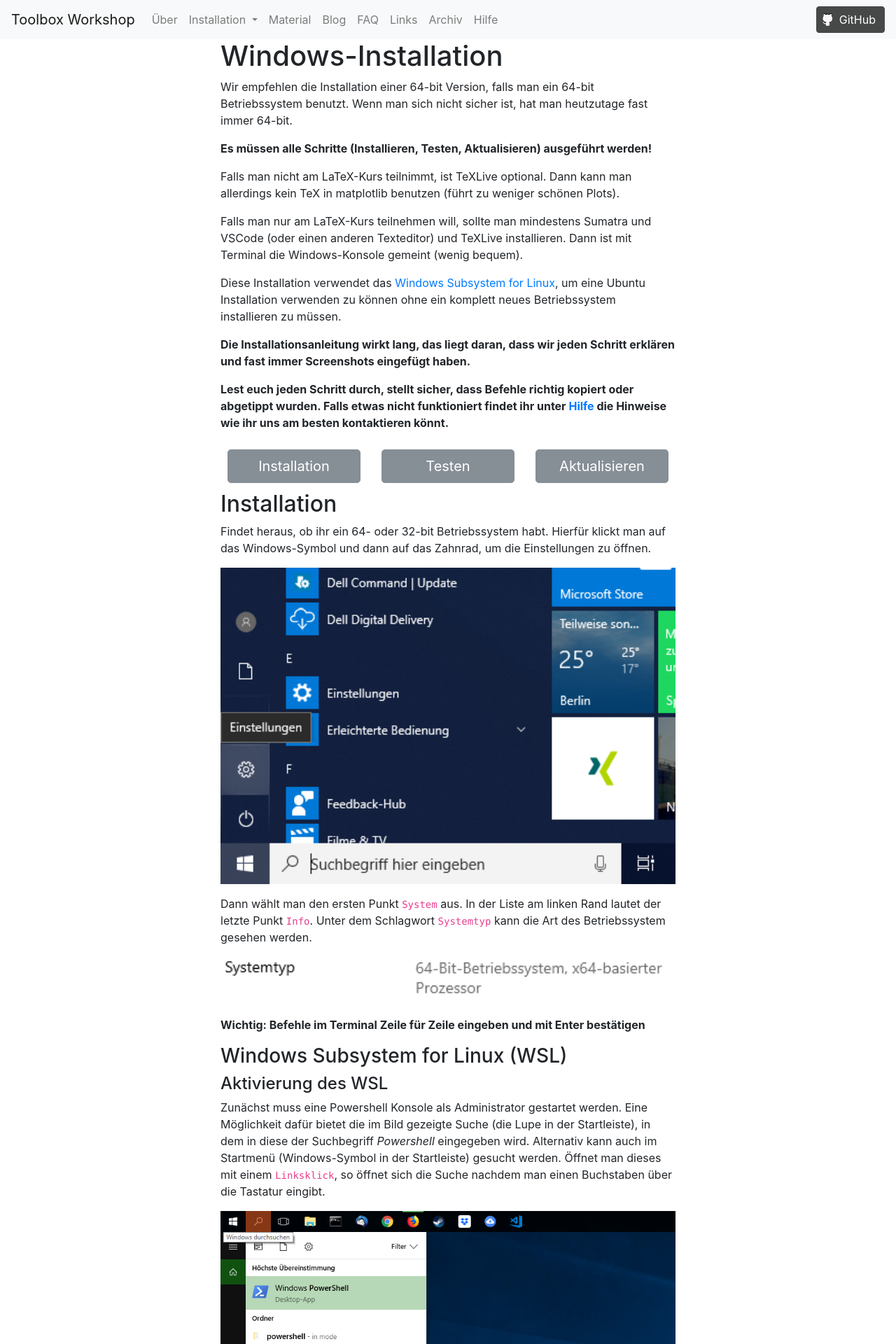
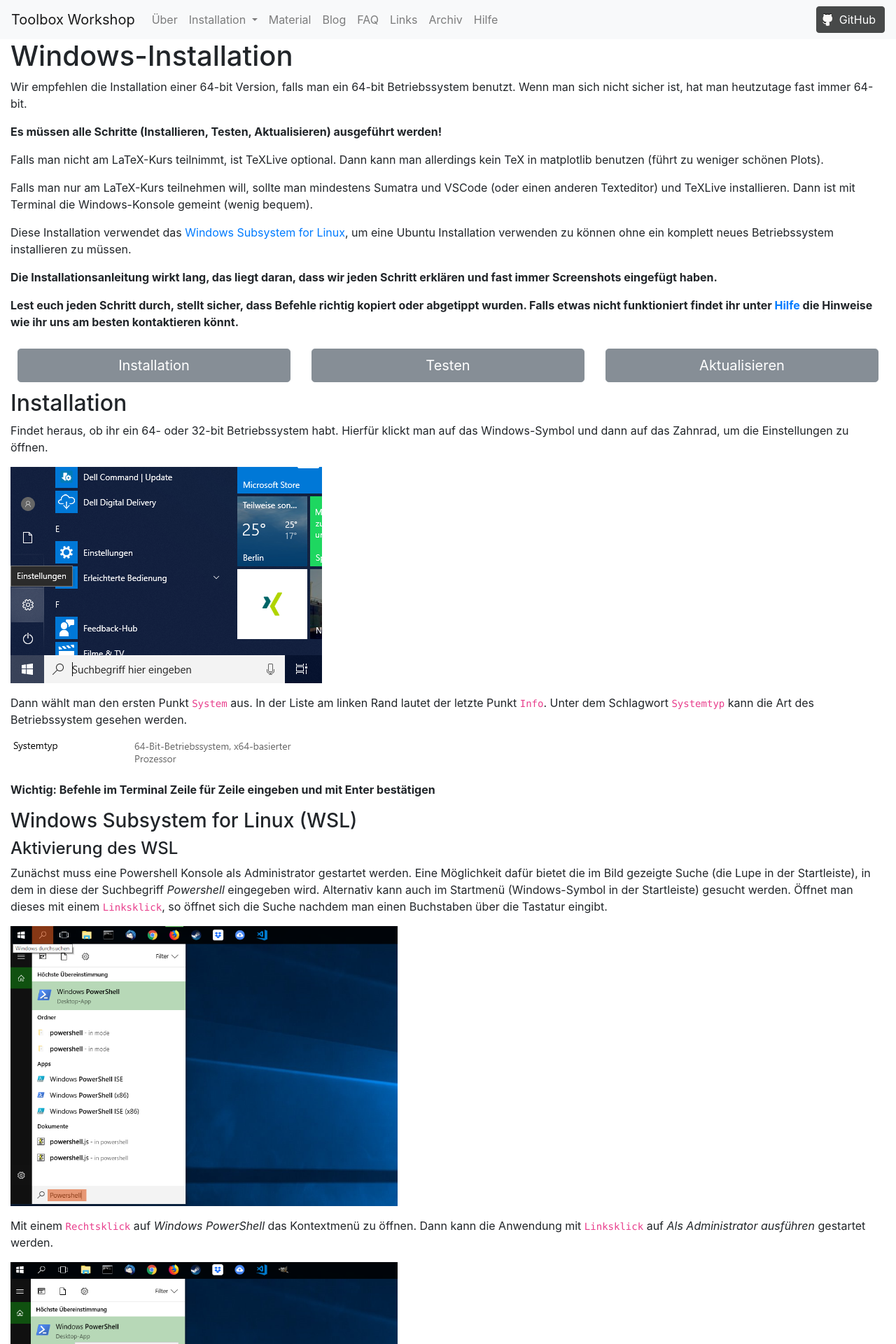
Before and after one commit to pep-dortmund/homepage-toolbox, a Jekyll site: the page built from install/windows.md, in a window 1280 px wide. Shown: the top 1920 px of the page at 70% size. Built offline with Jekyll 4.4.1, drawn with Linux system fonts in a browser that asks for light colours.

Commit message:
Restrict screenshot height, increase max-width of container

````diff
--- a/Gemfile
+++ b/Gemfile
@@ -27,3 +27,5 @@
 
 
 gem "html-proofer", "~> 3.19"
+
+gem "webrick", "~> 1.7"
--- a/css/custom.css
+++ b/css/custom.css
@@ -1,6 +1,6 @@
 .container {
   width: auto;
-  max-width: 680px;
+  max-width: 80rem;
   padding: 0 15px;
 }
 
@@ -44,3 +44,8 @@
   border-color: #ddd;
   padding: 5px;
 }
+
+.screenshot {
+ 	max-width: 100%;
+	max-height: 400px;
+}
--- a/install/windows.md
+++ b/install/windows.md
@@ -50,12 +50,12 @@
 Findet heraus, ob ihr ein 64- oder 32-bit Betriebssystem habt.
 Hierfür klickt man auf das Windows-Symbol und dann auf das Zahnrad, um die Einstellungen zu öffnen.
 
-<img alt="" src="/img/windows-installation/windows-0.PNG" style="width: 100%;" />
+<img alt="" src="/img/windows-installation/windows-0.PNG" class="screenshot"/>
 
 Dann wählt man den ersten Punkt `System` aus. In der Liste am linken Rand lautet der letzte Punkt `Info`.
 Unter dem Schlagwort `Systemtyp` kann die Art des Betriebssystem gesehen werden.
 
-<img alt="" src="/img/windows-installation/windows-1.PNG" style="width: 100%;" />
+<img alt="" src="/img/windows-installation/windows-1.PNG" class="screenshot" />
 
 **Wichtig: Befehle im Terminal Zeile für Zeile eingeben und mit Enter bestätigen**
 
@@ -68,38 +68,38 @@
 gesucht werden. Öffnet man dieses mit einem `Linksklick`, so öffnet sich die Suche nachdem man einen
 Buchstaben über die Tastatur eingibt.
 
-<img alt="" src="/img/wsl-0.png" style="width: 100%;" />
+<img alt="" src="/img/wsl-0.png" class="screenshot" />
 
 Mit einem `Rechtsklick` auf _Windows PowerShell_
 das Kontextmenü zu öffnen. Dann kann die Anwendung mit `Linksklick` auf _Als Administrator ausführen_
 gestartet werden.
 
-<img alt="" src="/img/wsl-1.png" style="width: 100%;" />
+<img alt="" src="/img/wsl-1.png" class="screenshot" />
 
 In den meisten Fällen wird das folgende Fenster erscheinen. Dieser kann einfach _Ja_ bestätigt werden.
 Es ist kein Problem, wenn dieses Fenster nicht erscheint.
 
-<img alt="" src="/img/wsl-2.png" style="width: 100%;" />
+<img alt="" src="/img/wsl-2.png" class="screenshot" />
 
 Nun öffnet sich eine Fenster wie unten zusehen, dies ist die Powershell Konsole.
 Um sicher zugehen, dass eine Powershell mit Administrator-Rechten geöffnet wurde,
 kann der Titel des Fensters überprüft werden, dieser muss mit _Administrator:_ beginnen.
 
-<img alt="" src="/img/wsl-3.png" style="width: 100%;" />
+<img alt="" src="/img/wsl-3.png" class="screenshot" />
 
 In die Powershell muss nun der folgende Befehl eingegeben werden. Dieser kann auch kopiert
 und eingefügt werden, einfügen funktioniert in der Powershell mit einem `Rechtsklick`.
 ```
 Enable-WindowsOptionalFeature -Online -FeatureName Microsoft-Windows-Subsystem-Linux
 ```
-<img alt="" src="/img/wsl-4.png" style="width: 100%;" />
+<img alt="" src="/img/wsl-4.png" class="screenshot" />
 
 Durch drücken der `Enter`-Taste wird die Eingabe bestätigt.
 
 Die darauf folgende Abfrage ob der Computer neu gestartet werden soll,
 kann durch einen weiteren Druck auf die `Enter`-Taste bestätigt werden.
 
-<img alt="" src="/img/wsl-6.png" style="width: 100%;" />
+<img alt="" src="/img/wsl-6.png" class="screenshot" />
 
 Nachdem der Computer neu gestartet wurde ist das WSL nun aktiviert.
 Der nächste Schritt ist die Auswahl der Linux Variante, die in diesem
@@ -115,52 +115,52 @@
 (Stand 20.07.2020 ist die neueste Version: __Ubuntu 20.04 LTS__)
 Ausgewählt wird diese, mit einem `Linksklick` auf den entsprechenden Listeneintrag.
 
-<img alt="" src="/img/windows-installation/windows-2.PNG" style="width: 100%;" />
+<img alt="" src="/img/windows-installation/windows-2.PNG" class="screenshot" />
 
 Es öffnet sich ein neues Fenster des Microsoft-Stores. Durch `Linksklick` auf die
 Schaltfläche _Herunterladen_ wird der Download begonnen.
 
-<img alt="" src="/img/wsl-8.png" style="width: 100%;" />
+<img alt="" src="/img/wsl-8.png" class="screenshot" />
 
 Der Download lädt einige 100 Megabyte an Daten herunter und kann einige Minuten in Anspruch nehmen.
 
-<img alt="" src="/img/wsl-9.png" style="width: 100%;" />
+<img alt="" src="/img/wsl-9.png" class="screenshot" />
 
 Nachdem der Download abgeschlossen ist, kann die Installation, durch einen `Linksklick`
 auf die Schaltfläche _Starten_ gestartet werden.
 
-<img alt="" src="/img/wsl-10.png" style="width: 100%;" />
+<img alt="" src="/img/wsl-10.png" class="screenshot" />
 
 Auch diese Installation kann einige Minuten in Anspruch nehmen.
 
-<img alt="" src="/img/wsl-11.png" style="width: 100%;" />
+<img alt="" src="/img/wsl-11.png" class="screenshot" />
 
 #### Einrichten eines Benutzerskontos
 
 Nach erfolgreicher Installation erscheint die Aufforderung einen Benutzernamen für
 das Linux-Betriebssystem einzugeben.
 
-<img alt="" src="/img/wsl-12.png" style="width: 100%;" />
+<img alt="" src="/img/wsl-12.png" class="screenshot" />
 
 Dieser Linux-Benutzername kann frei gewählt werden.
 Der Linux-Benutzername __kann, muss aber nicht,__
 mit dem Windows-Benutzernamen übereinstimmen.
 Die Eingabe des Benutzernamens wird mit Drücken der `Enter`-Taste bestätigt.
 
-<img alt="" src="/img/wsl-13.png" style="width: 100%;" />
+<img alt="" src="/img/wsl-13.png" class="screenshot" />
 
 Im Anschluss wird auch nach einem Passwort für das Linux-Betriebssystem gefragt.
 Aus Sicherheitsgründen, wird das eingegebene Passwort nicht angezeigt.
 Die Eingabe wird durch Drücken der `Enter`-Taste bestätigen.
 
-<img alt="" src="/img/wsl-14.png" style="width: 100%;" />
+<img alt="" src="/img/wsl-14.png" class="screenshot" />
 
 Im Anschluss muss das Passwort erneut eingegeben werden, um Tippfehler auszuschließen.
 Auch diese Eingabe wird wieder mit der `Enter`-Taste bestätigt.
 Sollte die Eingabe des zweiten Passworts nicht mit dem ersten übereinstimmen,
 so muss dieses erneut (zweimal) eingegeben werden.
 
-<img alt="" src="/img/wsl-15.png" style="width: 100%;" />
+<img alt="" src="/img/wsl-15.png" class="screenshot" />
 
 Ist die Installation erfolgreich durchgeführt worden,
 erhält man die im Screenshot gezeigte Ausgabe.
@@ -172,7 +172,7 @@
 des Workshops, im Folgenden wird diese jedoch schon zur
 Installation der benötigten Software verwendet.
 
-<img alt="" src="/img/wsl-16.png" style="width: 100%;" />
+<img alt="" src="/img/wsl-16.png" class="screenshot" />
 
 
 ### Windows Terminal
@@ -189,12 +189,12 @@
 
 Nach der Installation startet das Programm. Erscheint folgendes Fenster:
 
-<img alt="" src="/img/windows_terminal_01.png" style="width: 100%;" />
+<img alt="" src="/img/windows_terminal_01.png" class="screenshot" />
 
 Standardmäßig wird mit dem Windows Terminal die Windows PowerShell geöffnet. Um eine Ubuntu-Kommandozeile zu öffnen,
 klickt zunächst oben im Fenster auf den Pfeil nach unten, es öffnet sich ein Dropdown-Menü:
 
-<img alt="" src="/img/windows_terminal_02.png" style="width: 100%;" />
+<img alt="" src="/img/windows_terminal_02.png" class="screenshot" />
 
 Klickt auf Ubuntu um eine einen neuen Tab mit der Ubuntu-Kommandozeile zu öffnen. Ihr könnt einstellen, dass sich beim Start von Windows Terminal
 standardmäßig Ubuntu öffnet.
@@ -210,11 +210,11 @@
 
 Dafür wird in der Taskleiste auf das Windows-Symbol, oder die Lupe geklickt und `Dateien` eingegeben.
 
-<img alt="" src="/img/windows-installation/windows-3.PNG" style="width: 100%;" />
+<img alt="" src="/img/windows-installation/windows-3.PNG" class="screenshot" />
 
 In der obersten Zeile gibt es den Punkt `Ansicht`, das Kästchen für den Punkt `Dateinamenerweiterungen` muss ausgewählt werden.
 
-<img alt="" src="/img/windows-installation/windows-4.PNG" style="width: 100%;" />
+<img alt="" src="/img/windows-installation/windows-4.PNG" class="screenshot" />
 
 
 ### Visual Studio Code
@@ -236,7 +236,7 @@
 
 Ein `Linksklick` auf die unterste Schaltfläche am linken Rand öffnet das _Extensions_ Menü.
 
-<img alt="" src="/img/vscode-12.png" style="width: 100%;" />
+<img alt="" src="/img/vscode-12.png" class="screenshot" />
 
 In diesem Menü können alle _Extensions_ durchsucht werden. Nach Eingabe von _LaTeX language_ in die
 in das Eingabefeld wird die Extension _LaTeX language support_ in der Liste angezeigt. **Wichtig** ist,
@@ -247,14 +247,14 @@
 indem mit einem `Linksklick` auf einen Listeneintrag geklickt wird.
 Installiert wird die Extension durch einen `Linksklick` auf die Schaltfläche _Install_.
 
-<img alt="" src="/img/vscode-13.png" style="width: 100%;" />
+<img alt="" src="/img/vscode-13.png" class="screenshot" />
 
 Nach der Installation von neuen Extensions muss VSCode geschlossen und neu gestartet werden.
 
 Nach erfolgreicher Installation wird die Extension (zusammen mit allen anderen installierten Extensions)
 in der Liste _ENABLED_ aufgeführt, die angezeigt wird, wenn das Eingabefeld der Suche leer ist.
 
-<img alt="" src="/img/vscode-15.png" style="width: 100%;" />
+<img alt="" src="/img/vscode-15.png" class="screenshot" />
 
 Auch wenn es vielleicht ungewohnt ist, kann es von Vorteil sein Software mit englischen Spracheinstellungen
 zu verwenden. Um die Spracheinstellungen von VSCode zu ändern müssen die folgenden Schritte befolgt werden.
@@ -264,19 +264,19 @@
 Zum Öffnen der Spracheinstellungen muss zunächst die Taste `F1` gedrückt werden. Dies öffnet ein
 Eingabefenster in dem nach Einstellungen gesucht werden kann.
 
-<img alt="" src="/img/vscode-16.png" style="width: 100%;" />
+<img alt="" src="/img/vscode-16.png" class="screenshot" />
 
 Hier muss nun nach _Configure Display Language_ gesucht werden. Die Einstellung kann dann durch drücken
 der `Entertaste` ausgewählt werden.
 
-<img alt="" src="/img/vscode-17.png" style="width: 100%;" />
+<img alt="" src="/img/vscode-17.png" class="screenshot" />
 
 Viele Programme verwenden Textdateien, um Einstellungen zu speichern. Die Details sind an dieser
 Stelle aber noch nicht von Belang. In dieser Datei muss die Abkürzung der eingestellten Sprache,
 `"de"` (Deutsch) auf `"en"`(Englisch) geändert werden. Danach muss die Datei mit `Strg + S` gespeichert
 werden. Die Änderung der Sprache tritt erst nach dem Schließen und Neustarten von VSCode in Kraft.
 
-<img alt="" src="/img/vscode-18.png" style="width: 100%;" />
+<img alt="" src="/img/vscode-18.png" class="screenshot" />
 
 
 
@@ -292,25 +292,25 @@
 Auf der Download-Seite kann dann die `x64` Version von Sumatra PDF mit einem `Linksklick` auf den
 hervorgehobenen Link heruntergeladen werden.
 
-<img alt="" src="/img/sumatra-1.png" style="width: 100%;" />
+<img alt="" src="/img/sumatra-1.png" class="screenshot" />
 
 
 Durch einen doppelten `Linksklick` kann die heruntergeladene Datei ausgeführt werden.
 Infolgedessen öffnet sich das folgende Fenster. Vor der Installation werden durch einen `Linksklick`
 die _Optionen_ geöffnet.
 
-<img alt="" src="/img/sumatra-2.png" style="width: 100%;" />
+<img alt="" src="/img/sumatra-2.png" class="screenshot" />
 
 In diesem Fenster kann zum einen der Installationspfad angepasst werden. Dies ist jedoch __optional__, der
 bereits eingetragene Dateipfad ist kann unverändert bleiben. Zum anderen sollten die drei möglichen
 Haken gesetzt sein. Im Anschluss kann Sumatra PDF mit einem `Linksklick` auf _Installieren_ installiert werden.
 
-<img alt="" src="/img/windows-installation/windows-8.PNG" style="width: 100%;" />
+<img alt="" src="/img/windows-installation/windows-8.PNG" class="screenshot" />
 
 Nach einer erfolgreichen Installation wird das folgende Fenster angezeigt. Mit einem `Linksklick`
 auf _Sumatra Starten_ kann Sumatra PDF nun gestartet werden.
 
-<img alt="" src="/img/sumatra-5.png" style="width: 100%;" />
+<img alt="" src="/img/sumatra-5.png" class="screenshot" />
 
 
 ### X-Server
@@ -322,76 +322,76 @@
 
 Dies wird mit einem `Linksklick` auf die unten hervorgehobene Schaltfläche _Download_ erreicht.
 
-<img alt="" src="/img/xserver-0.png" style="width: 100%;" />
+<img alt="" src="/img/xserver-0.png" class="screenshot" />
 
 
 Durch einen doppelten `Linksklick` kann die heruntergeladen Datei ausgeführt werden.
 Infolgedessen kann das folgende Fenster erscheinen, welches mit einem `Linksklick` auf
 _Ja_ bestätigt werden muss.
 
-<img alt="" src="/img/xserver-1.png" style="width: 100%;" />
+<img alt="" src="/img/xserver-1.png" class="screenshot" />
 
 Im nachfolgenden Fenster kann nun der Umfang der Installation ausgewählt werden. Hier ist _Full_ auszuwählen.
 Die Auswahl wird durch einen `Linksklick` auf _Next_ bestätigt.
 
-<img alt="" src="/img/xserver-2.png" style="width: 100%;" />
+<img alt="" src="/img/xserver-2.png" class="screenshot" />
 
 Im folgenden Fenster kann der Installationspfad angepasst werden. Dies ist optional und der bereits
 eingetragene Pfad kann durch einen `Linksklick` auf _Install_ unverändert bestätigt werden.
 
 
-<img alt="" src="/img/xserver-3.png" style="width: 100%;" />
+<img alt="" src="/img/xserver-3.png" class="screenshot" />
 
 Nach vollständiger Installation, kann diese mit einem `Linksklick` auf _Close_ abgeschlossen werden.
 
-<img alt="" src="/img/xserver-4.png" style="width: 100%;" />
+<img alt="" src="/img/xserver-4.png" class="screenshot" />
 
 Auf dem Desktop befindet sich nun die unter dargestellte Verknüpfung mit dem Namen _XLaunch_.
 Durch einen doppelten `Linksklick` kann das Programm nun gestartet werden.
 
-<img alt="" src="/img/xserver-5.png" style="width: 100%;" />
+<img alt="" src="/img/xserver-5.png" class="screenshot" />
 
 Vor dem Start des Programms müssen einige Einstellungen vorgenommen werden. Zunächst wird hier
 _Multiple Window_ ausgewählt und mit einem `Linksklick` auf _Weiter_ bestätigt.
 
-<img alt="" src="/img/xserver-6.png" style="width: 100%;" />
+<img alt="" src="/img/xserver-6.png" class="screenshot" />
 
 Im nächsten Fenster wird die Option _Start no client_ ausgewählt und ebenfalls mit einem `Linksklick`
 auf _Weiter_ bestätigt.
 
-<img alt="" src="/img/xserver-7.png" style="width: 100%;" />
+<img alt="" src="/img/xserver-7.png" class="screenshot" />
 
 Im letzten Einstellungs-Fenster werden alle vier Optionen ausgewählt und abschließend mit einem
 `Linksklick` auf _Weiter_ bestätigt.
 
-<img alt="" src="/img/xserver-9.png" style="width: 100%;" />
+<img alt="" src="/img/xserver-9.png" class="screenshot" />
 
 Nun können die vorgenommenen Einstellungen gespeichert werden. Der entsprechende Dialog wird
 durch einen `Linksklick` auf _Save configuration_ geöffnet.
 
-<img alt="" src="/img/xserver-10.png" style="width: 100%;" />
+<img alt="" src="/img/xserver-10.png" class="screenshot" />
 
 Die entsprechende Datei kann nach eigenem Belieben benannt werden und auch der Speicherort ist freiwählbar.
 Hier wird als Speicherort der _Desktop_ und als Dateiname _Praktikum.xlaunch_ ausgewählt.
 
-<img alt="" src="/img/windows-installation/windows-10.PNG" style="width: 100%;" />
+<img alt="" src="/img/windows-installation/windows-10.PNG" class="screenshot" />
 
 Nun kann die Einstellung des Programms mit einem `Linksklick` auf _Fertig stellen_ abgeschlossen
 und das Programm gestartet werden.
 
-<img alt="" src="/img/xserver-12.png" style="width: 100%;" />
+<img alt="" src="/img/xserver-12.png" class="screenshot" />
 
 
 Nach dem ersten Ausführen kann folgendes Fenster erscheinen,
 dieses muss mit einem `Linksklick` auf _Abbrechen_ abgelehnt werden.
 
-<img alt="" src="/img/xserver-13.png" style="width: 100%;" />
+<img alt="" src="/img/xserver-13.png" class="screenshot" />
 
 Das Programm _XLaunch_ selbst öffnet zunächst keine Fenster. Das das Programm gestartet wurde lässt
 sich an einem Icon in der Taskleiste (in der Nähe der Uhrzeit) erkennen. Sollte das Icon nicht
 zusehen sein, kann ein `Linksklick` auf den nach unter (oder oben) gerichteten Pfeil nötig sein.
 
-<img alt="" src="/img/xserver-14.png" style="width: 100%;" />
+<img alt="" src="/img/xserver-14.png" class="screenshot" />
 
 
 Am zuvor ausgewählten Speicherort für die Einstellungen,
@@ -399,7 +399,7 @@
 Mit einem doppelten `Linksklick` auf diese Datei kann von nun an das Programm _XLaunch_
 gestartet werden ohne die Einstellungen erneut vornehmen zu müssen.
 
-<img alt="" src="/img/xserver-15.png" style="width: 100%;" />
+<img alt="" src="/img/xserver-15.png" class="screenshot" />
 
 
 Um den XServer verwenden zu können muss noch eine Einstellung unter Verwendung der Bash-Kommandozeile
@@ -432,13 +432,13 @@
 (Wundert euch nicht, dass das Terminal in den folgenden Screenshots anders aussieht als euers.
 Bis 2020 wurde das Programm ConEmu statt Windows Terminal verwendet)
 
-<img alt="" src="/img/unix-tools-01.png" style="width: 100%;" />
+<img alt="" src="/img/unix-tools-01.png" class="screenshot" />
 
 
 Ein erfolgreiches Update sieht in etwa wie folgt aus, jedoch wird die ausgegebene Liste der Programme die geupdated
 werden können beim ersten Ausführen wesentlich länger sein.
 
-<img alt="" src="/img/unix-tools-02.png" style="width: 100%;" />
+<img alt="" src="/img/unix-tools-02.png" class="screenshot" />
 
 Die Updates müssen nun noch installiert werden, denn bisher wurden diese nur heruntergeladen.
 Dies erfolgt durch Eingabe des Befehls
@@ -447,12 +447,12 @@
 ```
 und auch dieser Befehl wird mit der `Entertaste` bestätigt.
 
-<img alt="" src="/img/unix-tools-1.png" style="width: 100%;" />
+<img alt="" src="/img/unix-tools-1.png" class="screenshot" />
 
 Anschließend kann eine erneute Bestätigung durch Eingabe des Buchstabens `y` und drücken der
 `Entertaste` nötig sein. (Auch hier wird die ausgegebene Liste wesentlich länger sein.)
 
-<img alt="" src="/img/unix-tools-03.png" style="width: 100%;" />
+<img alt="" src="/img/unix-tools-03.png" class="screenshot" />
 
 Nun können die beiden Programme `git`, `make` und `curl` installiert werde. Dies erfolgt durch die Eingabe des
 Befehls
@@ -461,11 +461,11 @@
 ```
 und anschließende Bestätigung mit der `Entertaste`. Auch dies Installation kann wieder etwas Zeit in Anspruch nehmen.
 
-<img alt="" src="/img/unix-tools-2.png" style="width: 100%;" />
+<img alt="" src="/img/unix-tools-2.png" class="screenshot" />
 
 Eine erfolgreiche Installation, wie unten gezeigt, kann daran erkannt werden, dass keine Fehlermeldungen ausgegeben werden.
 
-<img alt="" src="/img/unix-tools-3.png" style="width: 100%;" />
+<img alt="" src="/img/unix-tools-3.png" class="screenshot" />
 
 
 #### Git-Einstellungen
@@ -504,12 +504,12 @@
 `Linksklick` auf den Schriftzug `64-Bit (x86) Installer (529 MB)` heruntergeladen werden.
 Der Download kann einige Minuten in Anspruch nehmen.
 
-<img alt="" src="/img/anaconda-0-2.png" style="width: 100%;" />
+<img alt="" src="/img/anaconda-0-2.png" class="screenshot" />
 
 Um die Beschreibung der Installationsschritte etwas zu vereinfachen, sollte nun die heruntergeladene Datei,
 deren Name mit _**Anaconda3**_ beginnt und auf _**.sh**_ endet, auf den Desktop kopiert werden.
 
-<img alt="" src="/img/anaconda-1.png" style="width: 100%;" />
+<img alt="" src="/img/anaconda-1.png" class="screenshot" />
 
 Im Anschluss wird mit Windows Terminal erneut eine Bash-Kommandozeile geöffnet.
 In diese werden nacheinander die folgenden Befehle eingegeben und jeweils mit drücken der
@@ -538,11 +538,11 @@
 
 Wie zuvor wird auch dieser Befehl durch drücken der `Entertaste` bestätigt.
 
-<img alt="" src="/img/windows-installation/windows-11.PNG" style="width: 100%;" />
+<img alt="" src="/img/windows-installation/windows-11.PNG" class="screenshot" />
 
 Nun beginnt die Installation. Auch diese benötigt einige Minuten Zeit.
 
-<img alt="" src="/img/windows-installation/windows-12.PNG" style="width: 100%;" />
+<img alt="" src="/img/windows-installation/windows-12.PNG" class="screenshot" />
 
 Zum Abschluss der Installation müssen noch die folgenden Befehle in die Kommandozeile eingegeben
 und jeweils mit der `Entertaste` bestätigt werden. Wichtig: Die Reihenfolge der Befehle muss
@@ -556,12 +556,12 @@
 echo 'conda activate' >> ~/.bashrc
 ```
 
-<img alt="" src="/img/anaconda-19.png" style="width: 100%;" />
+<img alt="" src="/img/anaconda-19.png" class="screenshot" />
 
 Wird nun die Bash-Kommandozeile geschlossen und eine neue geöffnet,
 so sollte zu Begin der Eingabezeile nun _(base)_ stehen.
 
-<img alt="" src="/img/anaconda-20.png" style="width: 100%;" />
+<img alt="" src="/img/anaconda-20.png" class="screenshot" />
 
 Nach erfolgreicher Installation kann die Installationsdatei _Anaconda3-2020.11-Linux-x86_64.sh_
 vom Desktop gelöscht werden.
@@ -583,7 +583,7 @@
 pip install uncertainties
 ```
 
-<img alt="" src="/img/uncertainties-0.png" style="width: 100%;" />
+<img alt="" src="/img/uncertainties-0.png" class="screenshot" />
 
 
 
@@ -616,21 +616,21 @@
 
 Der dritte Befehl installiert TeXLive.
 
-<img alt="" src="/img/texlive-0.png" style="width: 100%;" />
+<img alt="" src="/img/texlive-0.png" class="screenshot" />
 
 Um die Installation zu starten muss die folgende Anfrage mit `I` und einem druck auf die `Entertaste`
 bestätigt werden. **Achtung:** Dies Installation benötigt eine Internetverbindung über die mehr als 5GB
 an Daten heruntergeladen werden. Entsprechend kann diese Installation mitunter sehr viel Zeit in Anspruch nehmen.
 
-<img alt="" src="/img/texlive-4.png" style="width: 100%;" />
+<img alt="" src="/img/texlive-4.png" class="screenshot" />
 
 Nachfolgend wird nun LaTeX selbst und alle zugehörigen Pakete heruntergeladen und installiert.
 
-<img alt="" src="/img/texlive-5.png" style="width: 100%;" />
+<img alt="" src="/img/texlive-5.png" class="screenshot" />
 
 Nach erfolgreicher Installation wird folgender Text ausgegeben.
 
-<img alt="" src="/img/texlive-6.png" style="width: 100%;" />
+<img alt="" src="/img/texlive-6.png" class="screenshot" />
 
 Nun muss noch eine Einstellung vorgenommen werden, indem folgender Befehl eingegeben und mit der
 `Entertaste` bestätigt wird.
@@ -638,7 +638,7 @@
 echo 'export PATH="$HOME/.local/texlive/2021/bin/x86_64-linux:$PATH"' >> ~/.bashrc
 ```
 
-<img alt="" src="/img/texlive-7.png" style="width: 100%;" />
+<img alt="" src="/img/texlive-7.png" class="screenshot" />
 
 Im Anschluss muss das Fenster mit der Bash-Kommandozeile geschlossen und erneut geöffnet werden.
 Die letzte Einstellung für TeXLive erfolgt durch Eingabe der folgenden Befehle und jeweiliger
@@ -650,7 +650,7 @@
 tlmgr option repository http://mirror.ctan.org/systems/texlive/tlnet
 ```
 
-<img alt="" src="/img/texlive-8.png" style="width: 100%;" />
+<img alt="" src="/img/texlive-8.png" class="screenshot" />
 
 
 __Jetzt noch die Installation [testen](#test)!__
````
Also changed, not shown: Gemfile.lock.
